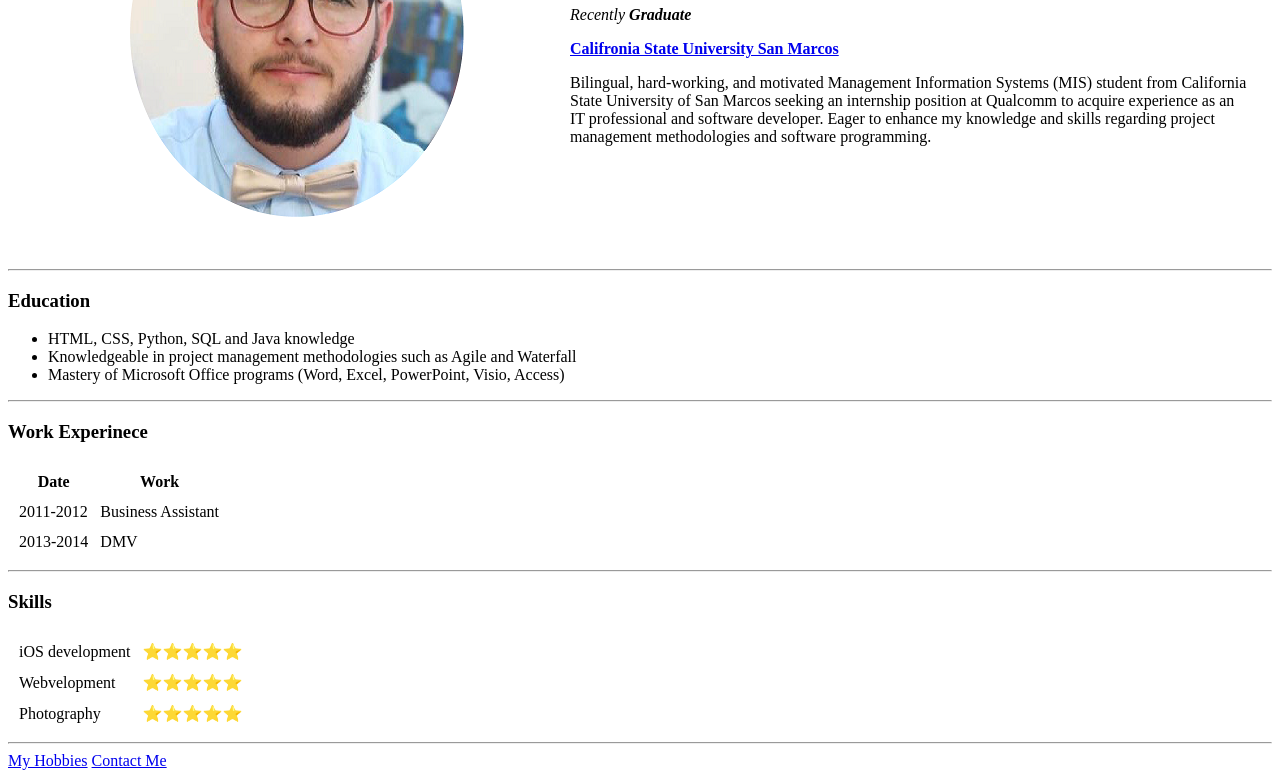
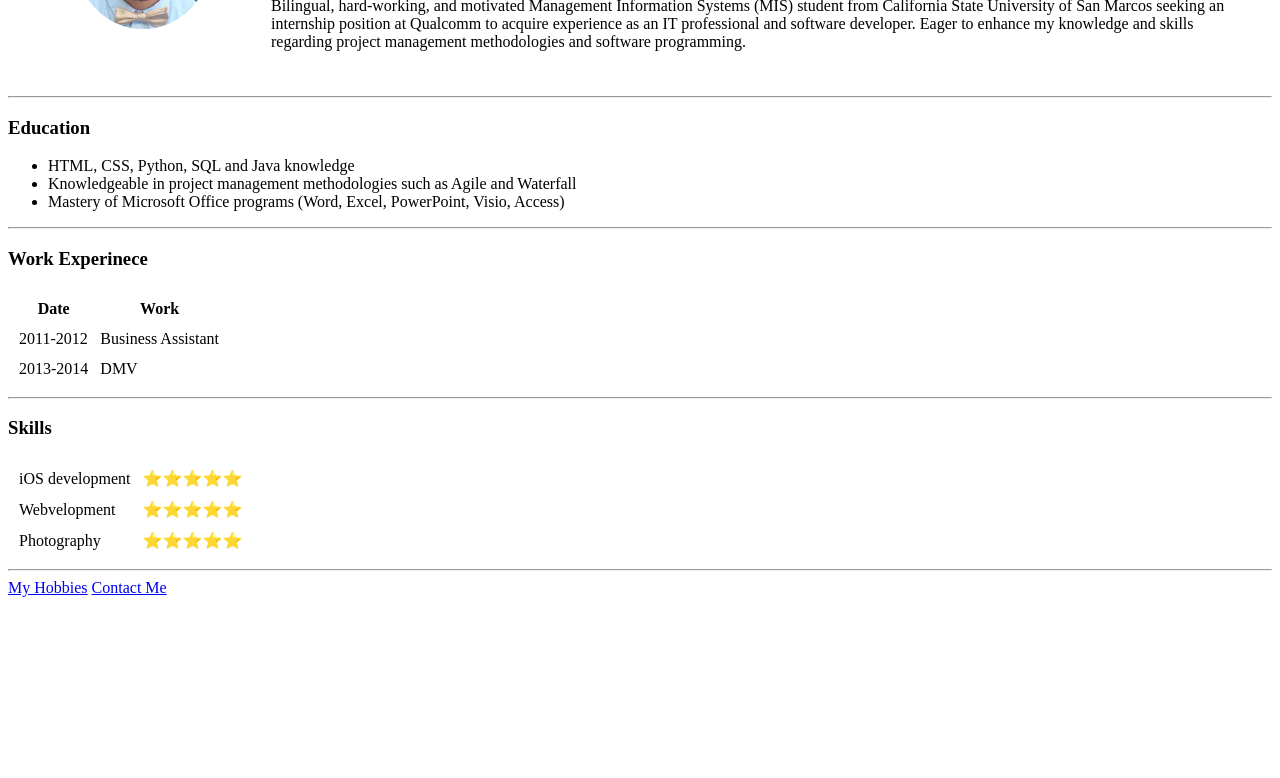
Before and after one commit to jmarchan9/wd, a plain HTML site: page index.html in a window 1280 px wide. Shown: the part 180-958 px from the top of the page. After the commit the page ends 800 px from the top, so only its background shows below. Drawn offline with Linux system fonts and the light colour scheme.

Commit message:
Update index.html

```diff
--- a/index.html
+++ b/index.html
@@ -7,7 +7,7 @@
   <body>
     <table cellspacing="20">
       <tr>
-        <td><img src="images/pf3.png" alt="joshua profile picture"></td>
+        <td><img src="images/pf1.png" alt="joshua profile picture"></td>
         <td> <h1>Joshua Marchan</h1>
           <p><em>Recently<strong> Graduate </strong></em></p>
           <strong><a href="https://www.csusm.edu/">Califronia State University San Marcos</strong></a>
```
